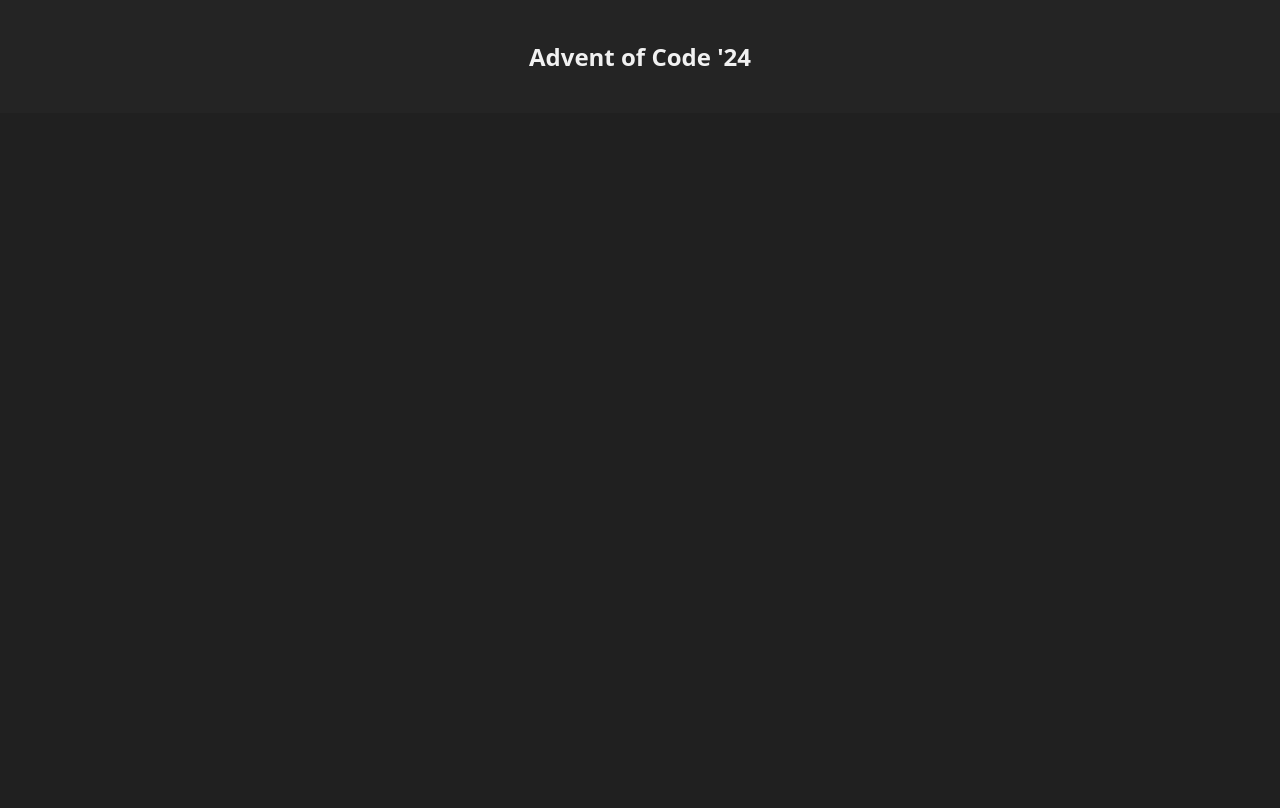
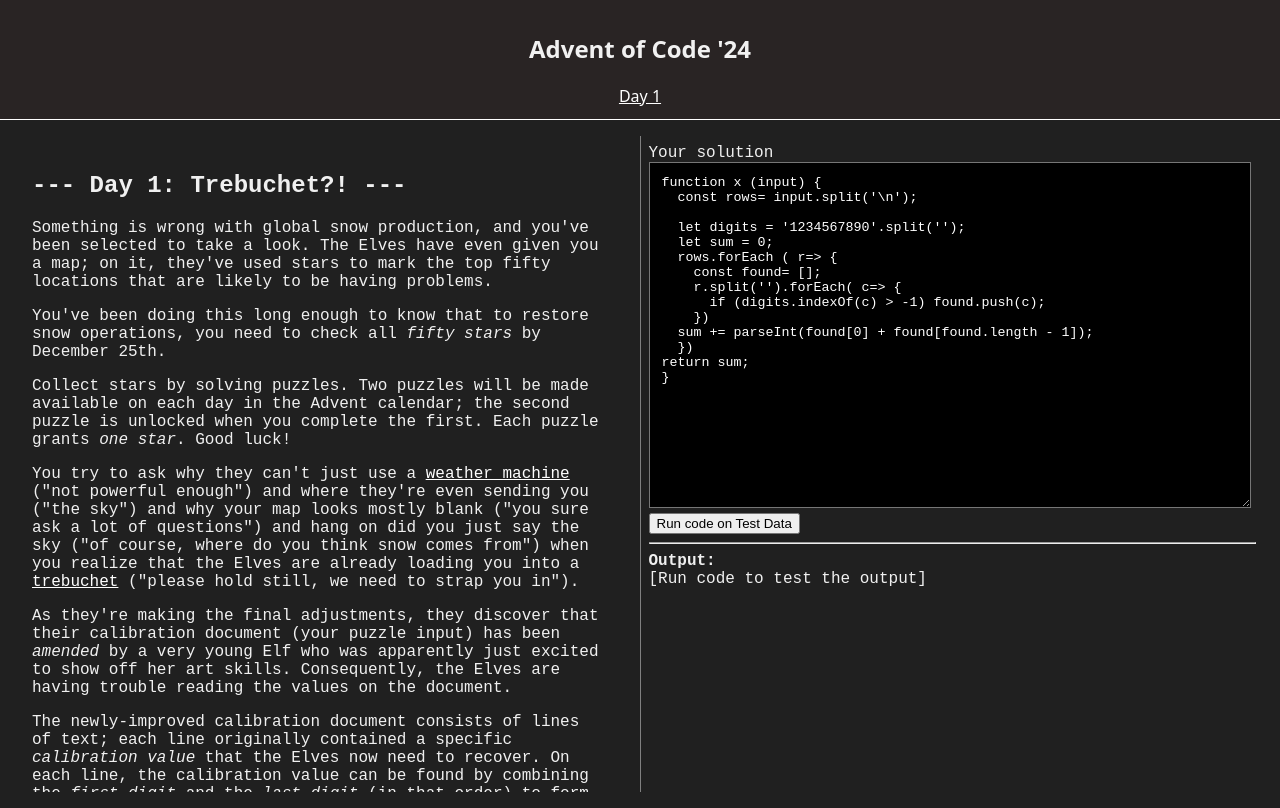
Before and after one commit to ankur1812/advent-of-code-23, a Nuxt app: page /day1 in a window 1280 px wide. Before the commit this address had no page. Built offline with nearby package versions, Linux system fonts and the light colour scheme.

Commit message:
add day1 page + problem solver component + utils

```diff
--- a/assets/styles.css
+++ b/assets/styles.css
@@ -1,10 +1,12 @@
 html {
-    font-family: system-ui, -apple-system, BlinkMacSystemFont, 'Segoe UI', Roboto, Oxygen, Ubuntu, Cantarell, 'Open Sans', 'Helvetica Neue', sans-serif;
+  font-family: system-ui, -apple-system, BlinkMacSystemFont, "Segoe UI", Roboto,
+    Oxygen, Ubuntu, Cantarell, "Open Sans", "Helvetica Neue", sans-serif;
 }
 body {
   margin: 0px;
   background-color: #202020;
   color: #f0f0f0;
+  position: relative;
 }
 #app-layout {
   display: flex;
@@ -12,10 +14,12 @@
   min-height: 98dvh;
 }
 header {
-    background-color: #242424;
+  background-color: #292424;
   color: #f1f1f1;
-    padding: 20px;
+  padding: 12px;
   text-align: center;
+  border-bottom: 1px solid white;
+  position: sticky;
 }
 
 footer {
@@ -29,5 +33,9 @@
   bottom: 0;
 }
 main {
-    padding:2rem;
+  padding: 1rem;
 }
+
+a {
+  color: white;
+}
--- /dev/null
+++ b/components/Header.vue
@@ -0,0 +1,6 @@
+<template>
+  <header>
+    <h2>Advent of Code '24</h2>
+    <NuxtLink to="/day1"> Day 1 </NuxtLink>
+  </header>
+</template>
--- /dev/null
+++ b/components/Problem.vue
@@ -0,0 +1,121 @@
+<template>
+  <div class="day-view">
+    <div class="problem" v-html="problem"></div>
+    <div class="solution">
+      <label for="code"> Your solution </label><br />
+      <textarea id="code" v-model="fnCode" rows="30" cols="100" />
+      <button @click="runCode(true)">Run code on Test Data</button>
+      <hr />
+      <b>Output:</b><br />
+      <span id="final-answer">
+        {{ computedAnswer }}
+      </span>
+    </div>
+  </div>
+</template>
+
+<script setup>
+import { defineProps, onMounted } from "vue";
+import { ref } from "vue";
+import { useRoute } from "vue-router";
+// import RadioButton from "~/components/RadioButton.vue";
+import { LS_set, LS_get } from "~/utils/localStorage";
+
+const route = useRoute();
+
+const props = defineProps({
+  day: {
+    type: String,
+    required: true,
+  },
+  problem: {
+    type: String,
+    required: true,
+  },
+  sampleInput: {
+    type: String,
+    required: true,
+  },
+  sampleAnswer: {
+    type: Number,
+    required: true,
+  },
+  finalAnswer: {
+    type: Number,
+    required: true,
+  },
+});
+let LS_KEY = route.path;
+
+let computedAnswer = ref("[Run code to test the output]");
+let currentCode =
+  LS_get(LS_KEY) ||
+  `function x (input) {
+  const rows= input.split('\\n');
+
+  let digits = '1234567890'.split('');
+  let sum = 0;
+  rows.forEach ( r=> {
+    const found= [];
+    r.split('').forEach( c=> {
+      if (digits.indexOf(c) > -1) found.push(c);
+    })
+  sum += parseInt(found[0] + found[found.length - 1]);
+  })
+return sum;
+}`;
+let fnCode = ref(currentCode);
+const sampleInput = `1abc2
+pqr3stu8vwx
+a1b2c3d4e5f
+treb7uchet`;
+
+function createFunction(funcDefinition) {
+  try {
+    return new Function("return " + funcDefinition)();
+  } catch (error) {
+    console.error("Error creating function:", error);
+  }
+}
+const runCode = (onTestData) => {
+  let execFn = createFunction(fnCode.value);
+  const fnResults = execFn(onTestData ? sampleInput : "");
+  let finalAnswerElem = document.querySelector("#final-answer");
+  finalAnswerElem.innerText = fnResults;
+  if (props.sampleAnswer == fnResults)
+    finalAnswerElem.innerHTML += "<br/>&check; Correct Answer";
+  else finalAnswerElem.innerHTML += "<br/>&times; Incorrect Answer";
+
+  debugger;
+};
+
+onMounted(() => {
+  setInterval(() => {
+    LS_set(LS_KEY, fnCode.value);
+  }, 5000);
+});
+</script>
+<style scoped>
+.day-view {
+  font-family: "Source Code Pro", monospace;
+  display: flex;
+  gap: 1rem;
+}
+.problem {
+  width: 50%;
+  max-height: 82vh;
+  overflow-y: scroll;
+}
+.solution {
+  border-left: 1px solid gray;
+  width: 50%;
+  padding: 0.5rem;
+}
+textarea {
+  background: black;
+  color: white;
+  height: 40vh;
+  width: 45vw;
+  padding: 12px;
+}
+</style>
--- a/layouts/default.vue
+++ b/layouts/default.vue
@@ -1,9 +1,6 @@
 <template>
   <div id="app-layout">
-      <header>
-        <h2>Advent of Code '24</h2>
-      </header>
-
+    <Header />
     <main>
       <NuxtPage />
     </main>
--- /dev/null
+++ b/pages/day1.vue
@@ -0,0 +1,69 @@
+<template>
+  <div>
+    <Problem
+      :day="day"
+      :problem="problem"
+      :sample-input="sampleInput"
+      :sample-answer="sampleAnswer"
+      :final-answer="finalAnswer"
+    ></Problem>
+  </div>
+</template>
+
+<script setup>
+import { defineComponent } from "@vue/composition-api";
+import { ref } from "vue";
+
+import Problem from "~/components/Problem.vue";
+
+const day = ref("0");
+const sampleInput = ref(`
+1abc2
+pqr3stu8vwx
+a1b2c3d4e5f
+treb7uchet`);
+
+const sampleAnswer = ref(142);
+const finalAnswer = ref(53080);
+const problem = ref(
+  `
+<main>
+<article class="day-desc"><h2>--- Day 1: Trebuchet?! ---</h2><p>Something is wrong with global snow production, and you've been selected to take a look. The Elves have even given you a map; on it, they've used stars to mark the top fifty locations that are likely to be having problems.</p>
+<p>You've been doing this long enough to know that to restore snow operations, you need to check all <em class="star">fifty stars</em> by December 25th.</p>
+<p>Collect stars by solving puzzles.  Two puzzles will be made available on each day in the Advent calendar; the second puzzle is unlocked when you complete the first.  Each puzzle grants <em class="star">one star</em>. Good luck!</p>
+<p>You try to ask why they can't just use a <a href="/2015/day/1">weather machine</a> ("not powerful enough") and where they're even sending you ("the sky") and why your map looks mostly blank ("you sure ask a lot of questions") <span title="My hope is that this abomination of a run-on sentence somehow conveys the chaos of being hastily loaded into a trebuchet.">and</span> hang on did you just say the sky ("of course, where do you think snow comes from") when you realize that the Elves are already loading you into a <a href="https://en.wikipedia.org/wiki/Trebuchet" target="_blank">trebuchet</a> ("please hold still, we need to strap you in").</p>
+<p>As they're making the final adjustments, they discover that their calibration document (your puzzle input) has been <em>amended</em> by a very young Elf who was apparently just excited to show off her art skills. Consequently, the Elves are having trouble reading the values on the document.</p>
+<p>The newly-improved calibration document consists of lines of text; each line originally contained a specific <em>calibration value</em> that the Elves now need to recover. On each line, the calibration value can be found by combining the <em>first digit</em> and the <em>last digit</em> (in that order) to form a single <em>two-digit number</em>.</p>
+<p>For example:</p>
+<pre><code>1abc2
+pqr3stu8vwx
+a1b2c3d4e5f
+treb7uchet
+</code></pre>
+<p>In this example, the calibration values of these four lines are <code>12</code>, <code>38</code>, <code>15</code>, and <code>77</code>. Adding these together produces <code><em>142</em></code>.</p>
+<p>Consider your entire calibration document. <em>What is the sum of all of the calibration values?</em></p>
+</article>
+<p>Your puzzle answer was <code>53080</code>.</p><article class="day-desc"><h2 id="part2">--- Part Two ---</h2><p>Your calculation isn't quite right. It looks like some of the digits are actually <em>spelled out with letters</em>: <code>one</code>, <code>two</code>, <code>three</code>, <code>four</code>, <code>five</code>, <code>six</code>, <code>seven</code>, <code>eight</code>, and <code>nine</code> <em>also</em> count as valid "digits".</p>
+<p>Equipped with this new information, you now need to find the real first and last digit on each line. For example:</p>
+<pre><code>two1nine
+eightwothree
+abcone2threexyz
+xtwone3four
+4nineeightseven2
+zoneight234
+7pqrstsixteen
+</code></pre>
+<p>In this example, the calibration values are <code>29</code>, <code>83</code>, <code>13</code>, <code>24</code>, <code>42</code>, <code>14</code>, and <code>76</code>. Adding these together produces <code><em>281</em></code>.</p>
+<p><em>What is the sum of all of the calibration values?</em></p>
+</article>
+<p>Your puzzle answer was <code>53268</code>.</p><p class="day-success">Both parts of this puzzle are complete! They provide two gold stars: **</p>
+<p>At this point, you should <a href="/2023">return to your Advent calendar</a> and try another puzzle.</p>
+<p>If you still want to see it, you can <a href="api/1/input" target="_blank">get your puzzle input</a>.</p>
+<p>You can also <span class="share">[Share<span class="share-content">on
+  <a href="https://twitter.com/intent/tweet?text=I%27ve+completed+%22Trebuchet%3F%21%22+%2D+Day+1+%2D+Advent+of+Code+2023&amp;url=https%3A%2F%2Fadventofcode%2Ecom%2F2023%2Fday%2F1&amp;related=ericwastl&amp;hashtags=AdventOfCode" target="_blank">Twitter</a>
+  <a href="javascript:void(0);" onclick="var ms; try{ms=localStorage.getItem('mastodon.server')}finally{} if(typeof ms!=='string')ms=''; ms=prompt('Mastodon Server?',ms); if(typeof ms==='string' &amp;&amp; ms.length){this.href='https://'+ms+'/share?text=I%27ve+completed+%22Trebuchet%3F%21%22+%2D+Day+1+%2D+Advent+of+Code+2023+%23AdventOfCode+https%3A%2F%2Fadventofcode%2Ecom%2F2023%2Fday%2F1';try{localStorage.setItem('mastodon.server',ms);}finally{}}else{return false;}" target="_blank">Mastodon</a></span>]</span> this puzzle.</p>
+</main>`
+  // .replace(/\n/g, "<br><br>")
+);
+// debugger;
+</script>
--- a/pages/new.vue
+++ /dev/null
@@ -1,5 +0,0 @@
-<template>
-    <div>
-        <h2> New </h2>
-    </div>
-  </template>
--- /dev/null
+++ b/utils/localStorage.js
@@ -0,0 +1,12 @@
+export function LS_set(key, funcDefinition) {
+  if (typeof window !== "undefined") {
+    localStorage.setItem(key, funcDefinition);
+  }
+}
+
+export function LS_get(key) {
+  if (typeof window !== "undefined") {
+    return localStorage.getItem(key);
+  }
+  return null;
+}
```
Also changed, not shown: 1 other file (tests, documents, lock files or other folders). Lines whose indentation alone changed are shown as unchanged.
